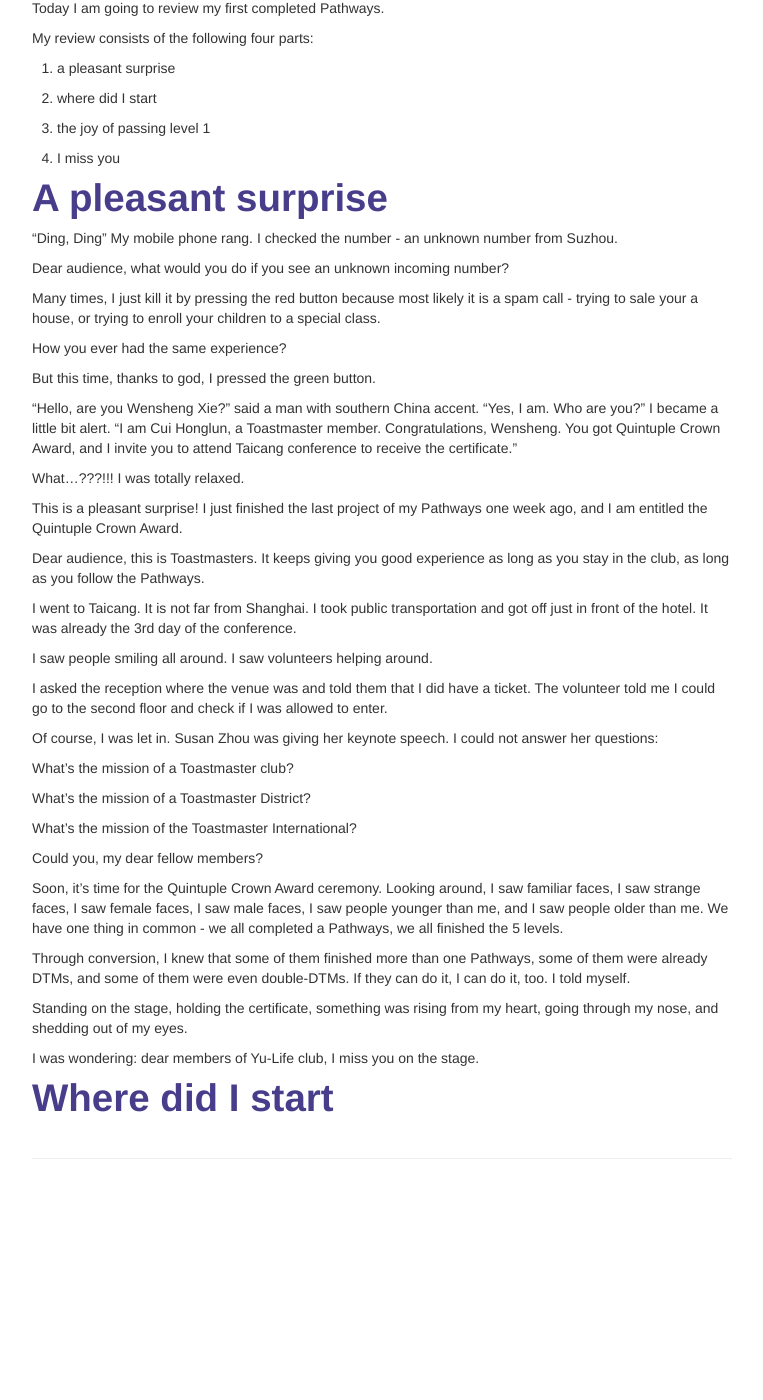
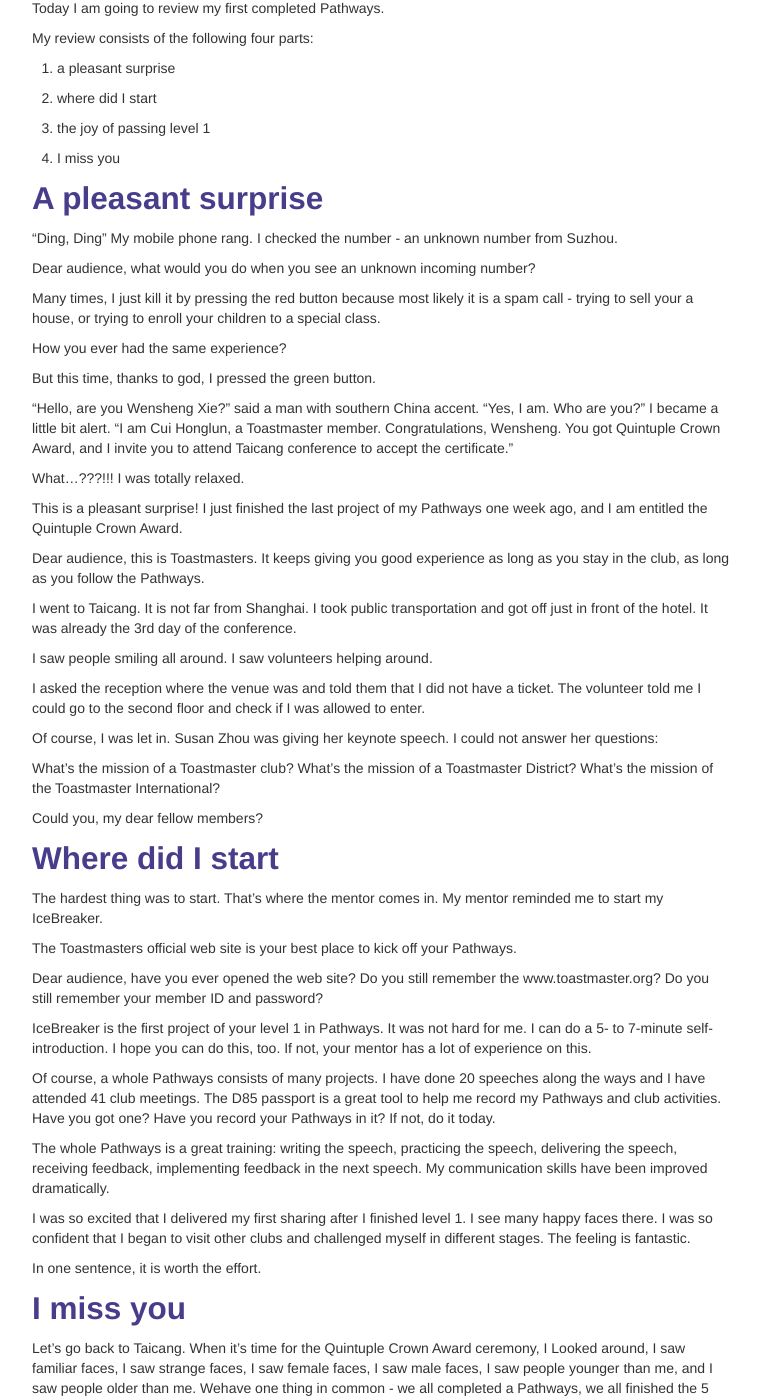
Before and after one commit to wxie2017/wxie2017.github.io, a Jekyll site: the page built from pages/speech/review_my_first_pathways.md, in a window 1280 px wide and 1400 px high, scrolled down 254 px. Shown: the whole window, without its empty margins (258-1021 px from the left). Built offline with Jekyll 4.4.1, drawn with Linux system fonts in a browser that asks for light colours; before the commit the page ends 1444 px from its top, so only the background shows below that; some of the changed text lies outside the part shown.

Commit message:
revised the article

```diff
--- a/pages/speech/review_my_first_pathways.md
+++ b/pages/speech/review_my_first_pathways.md
@@ -22,15 +22,15 @@
 
 4. I miss you
 
-# A pleasant surprise
+## A pleasant surprise
 
 "Ding, Ding"
 My mobile phone rang. I checked the number - an unknown number from Suzhou.
 
-Dear audience, what would you do if you see an unknown incoming number?
+Dear audience, what would you do when you see an unknown incoming number?
 
 Many times, I just kill it by pressing the red button because most likely
-it is a spam call - trying to sale your a house, or trying to enroll your
+it is a spam call - trying to sell your a house, or trying to enroll your
 children to a special class.
 
 How you ever had the same experience?
@@ -41,7 +41,7 @@
 "Yes, I am. Who are you?" I became a little bit alert.
 "I am Cui Honglun, a Toastmaster member. Congratulations, Wensheng. You
  got Quintuple Crown Award, and I invite you to attend Taicang conference
-to receive the certificate."
+to accept the certificate."
 
 What...???!!! I was totally relaxed.
 
@@ -57,26 +57,59 @@
 
 I saw people smiling all around. I saw volunteers helping around.
 
-I asked the reception where the venue was and told them that I did have a
-ticket. The volunteer told me I could go to the second floor and check if
+I asked the reception where the venue was and told them that I did not have
+a ticket. The volunteer told me I could go to the second floor and check if
 I was allowed to enter.
 
 Of course, I was let in. Susan Zhou was giving her keynote speech. I could
 not answer her questions:
 
 What's the mission of a Toastmaster club?
-
 What's the mission of a Toastmaster District?
-
 What's the mission of the Toastmaster International?
-
 
 Could you, my dear fellow members?
 
-Soon, it's time for the Quintuple Crown Award ceremony. Looking around, I
-saw familiar faces, I saw strange faces, I saw female faces, I saw male faces,
-I saw people younger than me, and I saw people older than me. We have one
-thing in common - we all completed a Pathways, we all finished the 5 levels.
+## Where did I start
+
+The hardest thing was to start. That's where the mentor comes in. My mentor
+reminded me to start my IceBreaker.
+
+The Toastmasters official web site is your best place to kick off your
+Pathways.
+
+Dear audience, have you ever opened the web site? Do you still remember the
+www.toastmaster.org? Do you still remember your member ID and password?
+
+IceBreaker is the first project of your level 1 in Pathways. It was not hard
+for me. I can do a 5- to 7-minute self-introduction. I hope you can do this,
+too. If not, your mentor has a lot of experience on this.
+
+Of course, a whole Pathways consists of many projects. I have done 20 speeches
+along the ways and I have attended 41 club meetings. The D85 passport is a
+great tool to help me record my Pathways and club activities. Have you got one?
+Have you record your Pathways in it? If not, do it today.
+
+The whole Pathways is a great training:
+writing the speech, practicing the speech, delivering the speech, receiving
+feedback, implementing feedback in the next speech. My communication skills
+have been improved dramatically.
+
+I was so excited that I delivered my first sharing after I finished level 1.
+I see many happy faces there. I was so confident that I began to visit other
+clubs and challenged myself in different stages. The feeling is fantastic.
+
+In one sentence, it is worth the effort.
+
+## I miss you
+
+Let's go back to Taicang. When it's time for the Quintuple Crown Award
+ceremony, I Looked around, I saw familiar faces, I saw strange faces, I saw
+female faces, I saw male faces, I saw people younger than me, and I saw
+people older than me. Wehave one thing in common - we all completed a
+Pathways, we all finished the 5 levels.
+
+Isn't is easy? Isn't it exciting?
 
 Through conversion, I knew that some of them finished more than one Pathways,
 some of them were already DTMs, and some of them were even double-DTMs. If
@@ -87,5 +120,7 @@
 
 I was wondering:
 dear members of Yu-Life club, I miss you on the stage.
+If I can do it, you can do it, too.
+All you need is to come here on the stage.
 
-# Where did I start
+Thank you.
```
